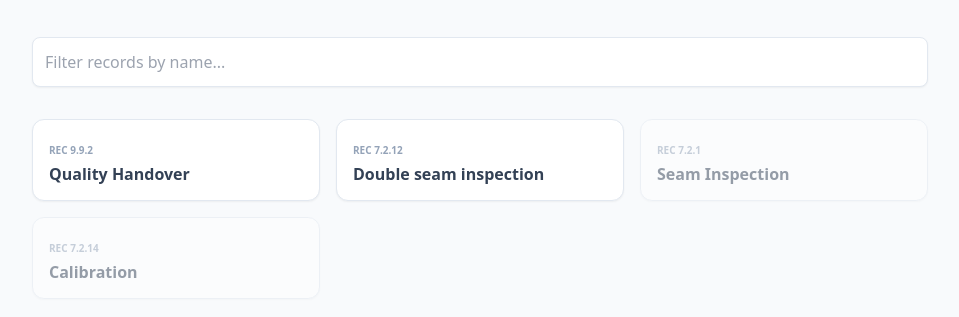
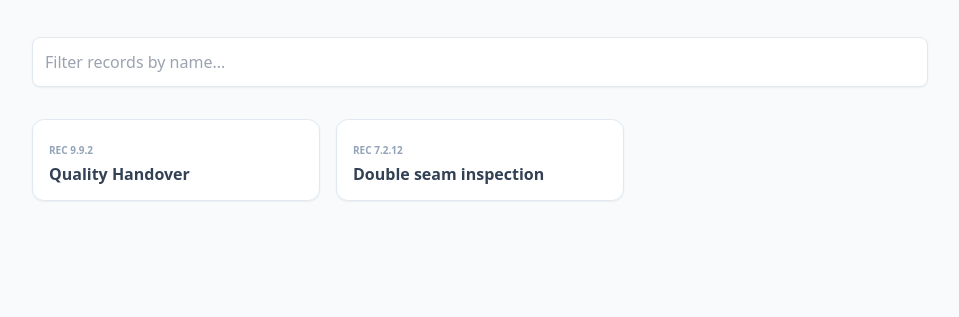
Before and after one commit to ProcessingDept/OPERATIONS, a plain HTML site: page index.html in a window 1280 px wide. Shown: the part 91-408 px from the top of the page, without its empty margins (160-1119 px from the left). Drawn offline with nearby package versions, Linux system fonts and the light colour scheme.

Commit message:
Update index.html

```diff
--- a/index.html
+++ b/index.html
@@ -31,16 +31,6 @@
                 <p class="font-bold text-slate-700 leading-tight mt-1">Double seam inspection</p>
             </a>
 
-            <a href="" class="report-item group p-4 bg-white border border-slate-200 rounded-xl hover:border-slate-400 transition-all shadow-sm opacity-50 cursor-not-allowed">
-                <span class="text-[10px] font-bold text-slate-400 uppercase">REC 7.2.1</span>
-                <p class="font-bold text-slate-700 leading-tight mt-1">Seam Inspection</p>
-            </a>
-
-            <a href="#" class="report-item group p-4 bg-white border border-slate-200 rounded-xl hover:border-slate-400 transition-all shadow-sm opacity-50 cursor-not-allowed">
-                <span class="text-[10px] font-bold text-slate-400 uppercase">REC 7.2.14</span>
-                <p class="font-bold text-slate-700 leading-tight mt-1">Calibration</p>
-            </a>
-
         </div>
     </div>
 
```
